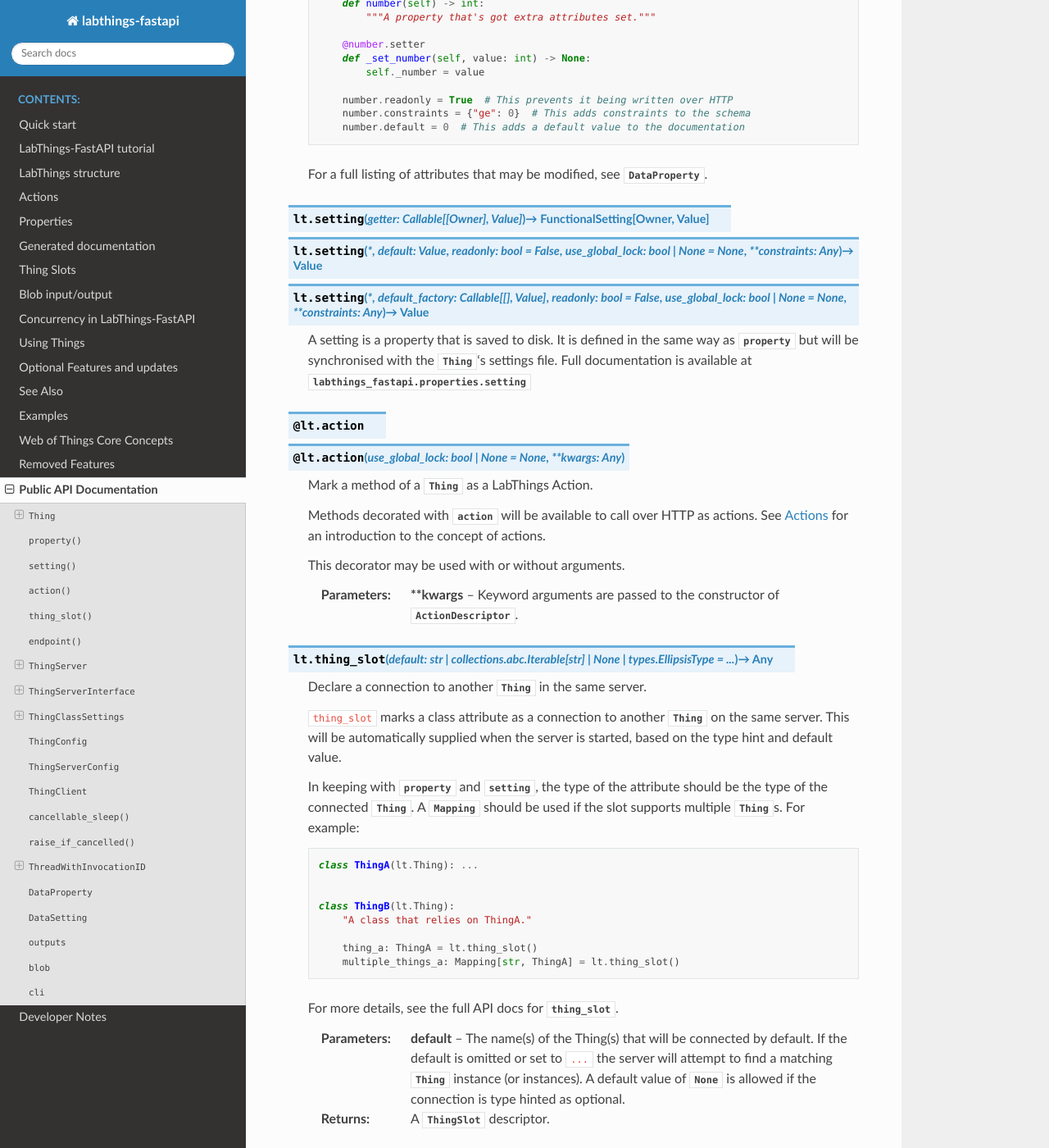
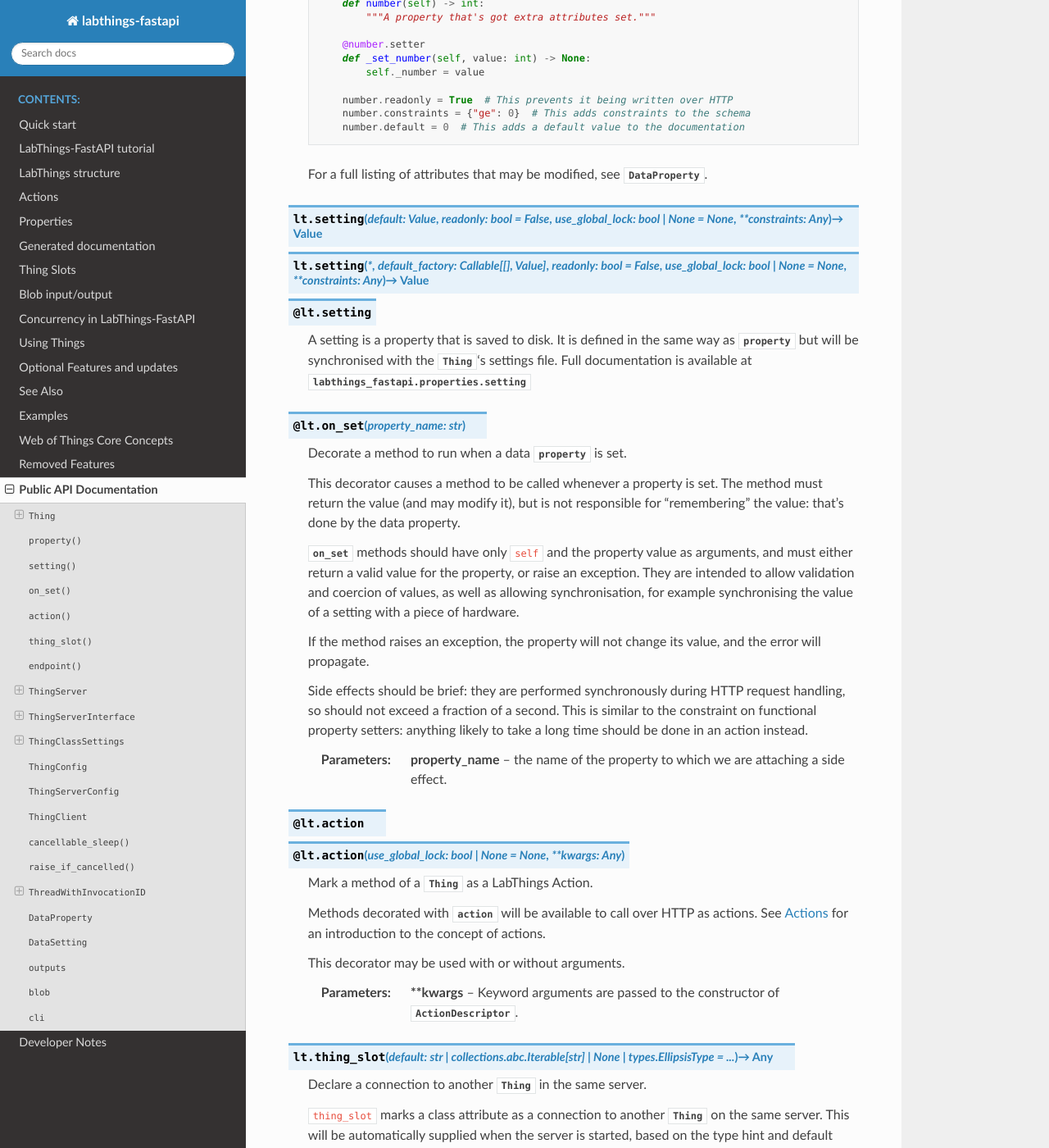
Before and after one commit to labthings/labthings-fastapi, a Sphinx documentation site: the page built from docs/source/public_api.rst, in a window 1280 px wide and 1400 px high, scrolled down 3147 px. Shown: the whole window at 82% size. Built offline with Sphinx 7.4.7 and the Read the Docs theme 3.1.0, drawn with Linux system fonts in a browser that asks for light colours; pages that are not in the unit, such as notebooks, are missing from menus; the version number is read from the project's files by our own code; some of the changed text lies outside the part shown.

Commit message:
Add documentation
This adds `on_set` to the public API docs and to the conceptual page
on properties.

It also tidies up a couple of decorators in the public API docs.

```diff
--- a/docs/source/public_api.rst
+++ b/docs/source/public_api.rst
@@ -90,9 +90,9 @@
     .. automethod:: labthings_fastapi.thing.Thing.get_current_invocation_logs
         :no-index:
 
-.. py:function:: property(getter: Callable[[Owner], Value]) -> FunctionalProperty[Owner, Value]
-                 property(*, default: Value, readonly: bool = False, use_global_lock: bool | None = None, **constraints: Any) -> Value
+.. py:function:: property(*, default: Value, readonly: bool = False, use_global_lock: bool | None = None, **constraints: Any) -> Value
                  property(*, default_factory: Callable[[], Value], readonly: bool = False,  use_global_lock: bool | None = None, **constraints: Any) -> Value
+                 @lt.property
 
     This function may be used to define :ref:`properties` either by decorating a function, or marking an attribute. Full documentation is available at `labthings_fastapi.properties.property` and a more in-depth discussion is available at :ref:`properties`\ . This page focuses on the most frequently used examples.
 
@@ -142,12 +142,37 @@
     For a full listing of attributes that may be modified, see `DataProperty`\ .
 
 
-.. py:function:: setting(getter: Callable[[Owner], Value]) -> FunctionalSetting[Owner, Value]
-                 setting(*, default: Value, readonly: bool = False, use_global_lock: bool | None = None,  **constraints: Any) -> Value
+.. py:function:: setting(default: Value, readonly: bool = False, use_global_lock: bool | None = None,  **constraints: Any) -> Value
                  setting(*, default_factory: Callable[[], Value], readonly: bool = False, use_global_lock: bool | None = None,  **constraints: Any) -> Value
+                 @lt.setting
 
     A setting is a property that is saved to disk. It is defined in the same way as `property` but will be synchronised with the `Thing`\ 's settings file. Full documentation is available at `labthings_fastapi.properties.setting`
 
+.. py:decorator:: on_set(property_name: str)
+
+    Decorate a method to run when a data `~lt.property` is set.
+
+    This decorator causes a method to be called whenever a property
+    is set. The method must return the value (and may modify it), but
+    is not responsible for "remembering" the value: that's done by
+    the data property.
+
+    `on_set` methods should have only ``self`` and the property value as arguments,
+    and must either return a valid value for the property, or raise an exception.
+    They are intended to allow validation and coercion of values, as well as
+    allowing synchronisation, for example synchronising the value of a setting with
+    a piece of hardware.
+
+    If the method raises an exception, the property will not change
+    its value, and the error will propagate.
+
+    Side effects should be brief: they are performed synchronously
+    during HTTP request handling, so should not exceed a fraction
+    of a second. This is similar to the constraint on functional property setters:
+    anything likely to take a long time should be done in an action instead.
+
+    :param property_name: the name of the property to which we are
+        attaching a side effect.
 
 .. py:decorator:: action
                   action(use_global_lock: bool | None = None, **kwargs: Any)
@@ -277,7 +302,7 @@
         :param \**kwargs: additional keyword arguments are passed to `ThingServerConfig`\ .
 
     .. py:property:: things
-      :type: collections.abc.Mapping[str, Thing]
+      :type: collections.abc.Mapping[str, lt.Thing]
 
       A read-only mapping of names to `~lt.Thing` instances, for every `~lt.Thing` attached to the server.
 
@@ -333,6 +358,7 @@
         :no-index:
 
    .. py:property:: global_lock
+
         :type GlobalLock | None:
 
         A global lock object that is used to restrict concurrent execution of actions and setting of properties.
```
Also changed, not shown: docs/source/properties.rst (+33 -0 lines), 1 other file.
